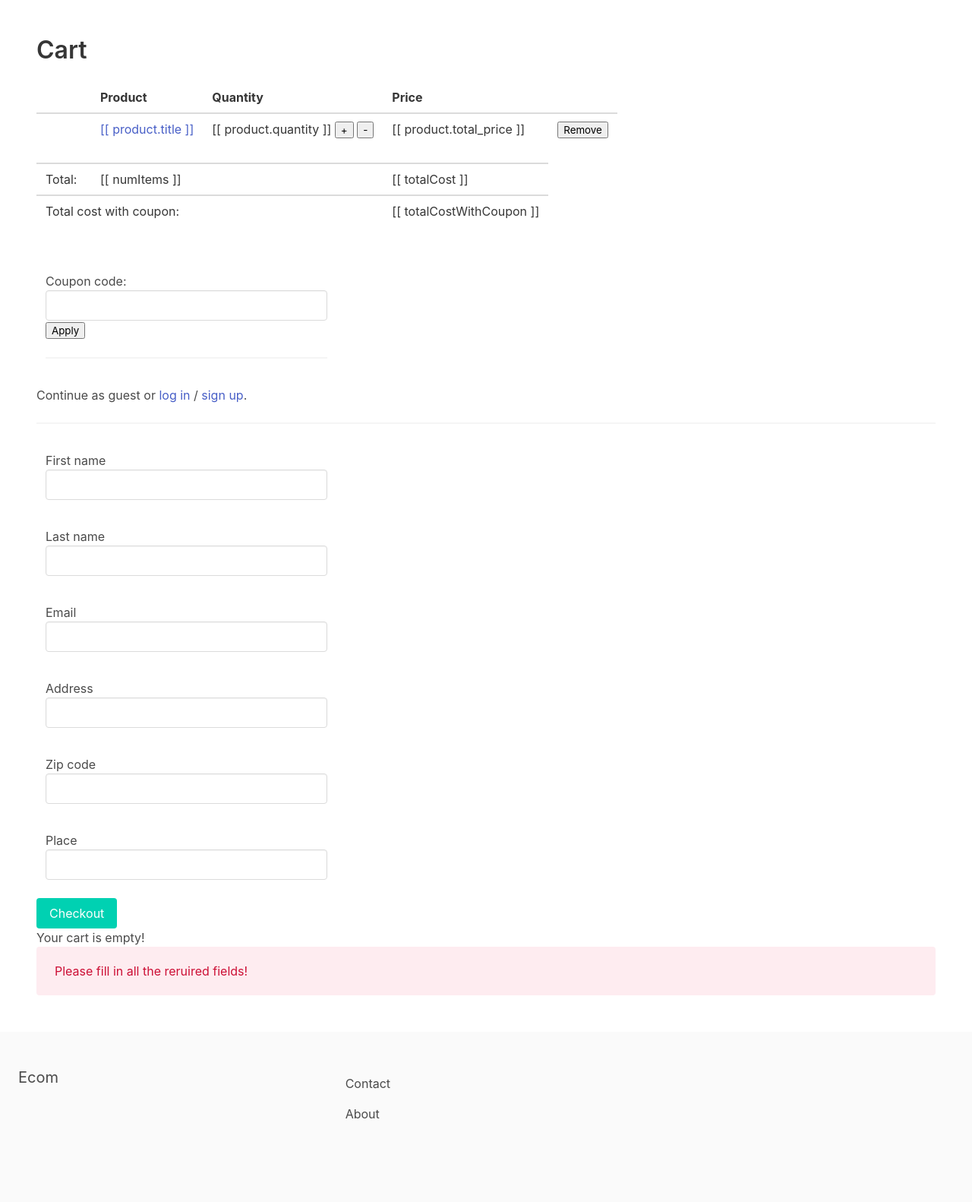
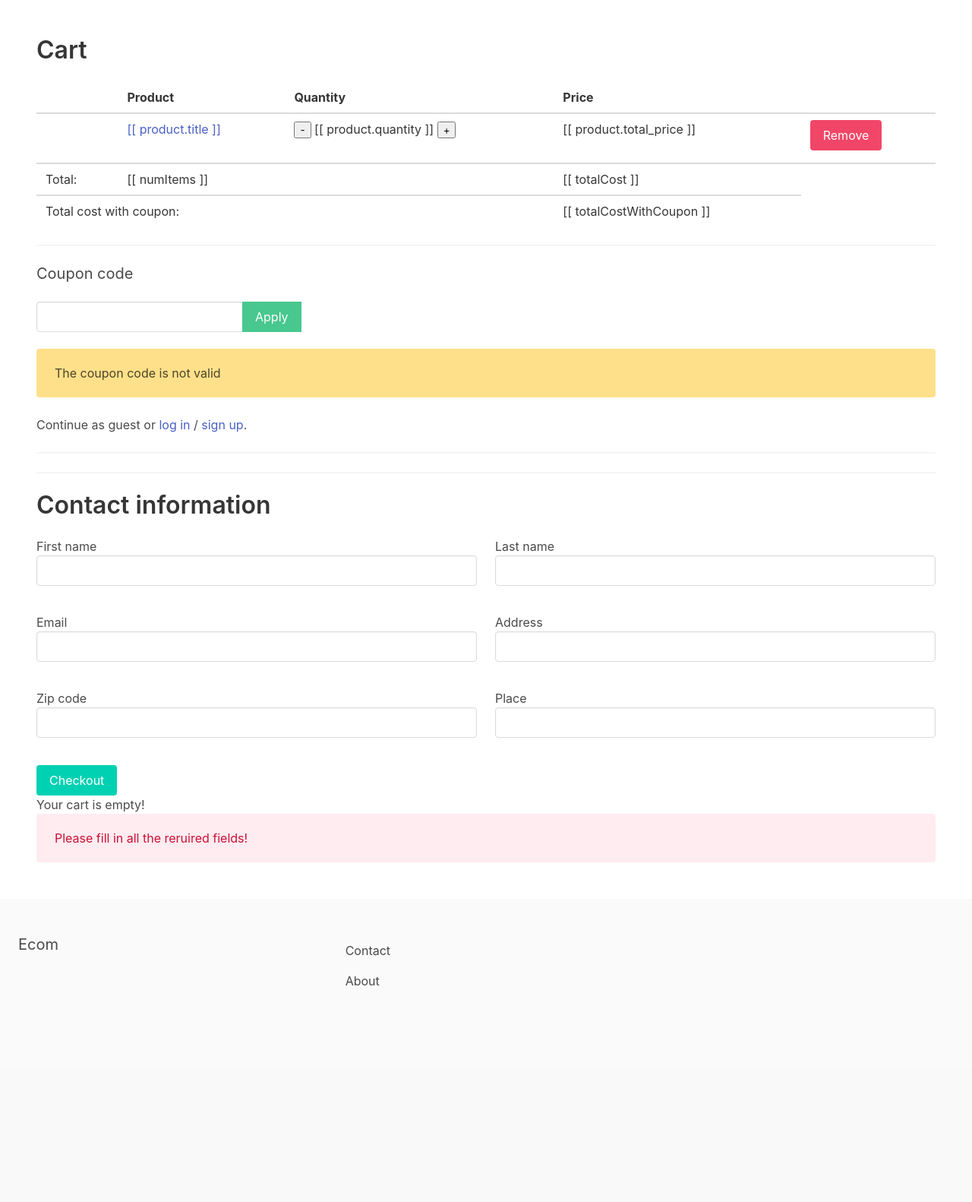
Before and after one commit to manos-mark/django-vue-ecom, a Django app: template ecom/apps/cart/templates/cart.html in a window 1280 px wide. Shown: the part 56-1638 px from the top of the page at 76% size. After the commit the page ends 1353 px from the top, so only its background shows below. Run offline with Django 3.2, Linux system fonts and the light colour scheme; the template is opened without the code that fills it, so the values that code supplies are empty; some libraries are stand-ins or nearby versions.

Commit message:
Pretify the cart

```diff
--- a/ecom/apps/cart/templates/cart.html
+++ b/ecom/apps/cart/templates/cart.html
@@ -8,7 +8,7 @@
 
         <div v-if="products.length > 0">
             <div class="table">
-                <table class="table">
+                <table class="table is-fullwidth is-striped">
                     <thead>
                         <th></th>
                         <th>Product</th>
@@ -22,12 +22,13 @@
                                 <figure class="image is-48x48"><img :src="product.thumbnail"></figure>
                             </td>
                             <td><a :href="product.url">[[ product.title ]]</a></td>
-                            <td>[[ product.quantity ]]
+                            <td>
+                                <button @click="decrementQuantity(product.id, product.quantity, product.price)">-</button>
+                                [[ product.quantity ]]
                                 <button @click="incrementQuantity(product.id, product.quantity, product.price)">+</button>
-                                <button @click="decrementQuantity(product.id, product.quantity, product.price)">-</button>
                             </td>
                             <td>[[ product.total_price ]]</td>
-                            <td><button @click="removeFromCart(product.id)">Remove</button></td>
+                            <td><button @click="removeFromCart(product.id)" class="button is-danger">Remove</button></td>
                         </tr>
                     </tbody>
 
@@ -37,6 +38,7 @@
                             <td>[[ numItems ]]</td>
                             <td></td>
                             <td>[[ totalCost ]]</td>
+                            <td></td>
                         </tr>
                         <tr v-if="coupon_value">
                             <td colspan=3>Total cost with coupon: </td>
@@ -46,12 +48,21 @@
                 </table>
             </div>
 
-            <div class=" column is-4">
-                <input type="hidden" class="input" type="text" v-model="coupon_value"><br>
-                Coupon code:<br>
-                <input class="input" type="text" v-model="coupon_code"><br>
-                <button @click="applyCoupon()">Apply</button>
             <hr>
+            <h2 class="subtitle">Coupon code</h2>
+            <input type="hidden" class="input" type="text" v-model="coupon_value">
+
+            <div class="field has-addons">
+                <div class="control">
+                    <input class="input" type="text" v-model="coupon_code">
+                </div>
+                <div class="control">
+                    <button @click="applyCoupon()" class="button is-success">Apply</button>
+                </div>
+                <hr>
+            </div>
+            <div class="notification is-warning" v-if="showCouponCodeError">
+                <p>The coupon code is not valid</p>
             </div>
 
             {% if not request.user.is_authenticated %}
@@ -62,41 +73,49 @@
                 <hr>
             {% endif %}
 
+            <hr>
             <form v-on:submit.prevent>
-                <div class="field column is-4">
+                <h2 class="title">Contact information</h2>
+                <div class="columns">
+                    <div class="field column is-6">
+                        <label>First name</label>
                         <div class="control">
-                        <label>First name</label>
                             <input type="text" name="first_name" v-model="first_name" class="input" v-bind:class="{ 'is-danger' : errors.includes('first_name') }">
                         </div>
                     </div>
-                <div class="field column is-4">
+                    <div class="field column is-6">
+                        <label>Last name</label>
                         <div class="control">
-                        <label>Last name</label>
                             <input type="text" name="last_name" v-model="last_name" class="input" v-bind:class="{ 'is-danger' : errors.includes('last_name') }">
                         </div>
                     </div>
-                <div class="field column is-4">
+                </div>
+                <div class="columns">
+                    <div class="field column is-6">
+                        <label>Email</label>
                         <div class="control">
-                        <label>Email</label>
                             <input type="text" name="email" v-model="email" class="input" v-bind:class="{ 'is-danger' : errors.includes('email') }">
                         </div>
                     </div>
-                <div class="field column is-4">
+                    <div class="field column is-6">
+                        <label>Address</label>
                         <div class="control">
-                        <label>Address</label>
                             <input type="text" name="address" v-model="address" class="input" v-bind:class="{ 'is-danger' : errors.includes('address') }">
                         </div>
                     </div>
-                <div class="field column is-4">
+                </div>
+                <div class="columns">
+                    <div class="field column is-6">
+                        <label>Zip code</label>
                         <div class="control">
-                        <label>Zip code</label>
                             <input type="text" name="zipcode" v-model="zipcode" class="input" v-bind:class="{ 'is-danger' : errors.includes('zipcode') }">
                         </div>
                     </div>
-                <div class="field column is-4">
+                    <div class="field column is-6">
+                        <label>Place</label>
                         <div class="control">
-                        <label>Place</label>
                             <input type="text" name="place" v-model="place" class="input" v-bind:class="{ 'is-danger' : errors.includes('place') }">
+                        </div>
                     </div>
                 </div>
                 <div class="field">
@@ -130,6 +149,7 @@
                 products: [{{ productsstring|safe }}],
                 coupon_value: 0,
                 coupon_code: '',
+                showCouponCodeError: false,
             }
         },
         computed: {
@@ -156,10 +176,14 @@
                         console.log(data)
                         if (data.amount) {
                             this.coupon_value = parseInt(data.amount)
+                            this.showCouponCodeError = False
                         } else {
                             this.coupon_value = 0
+                            this.showCouponCodeError = True
                         }
                     })
+                } else {
+                    this.showCouponCodeError = True
                 }
             },
             buy() {
```
Also changed, not shown: ecom/db.sqlite3. Lines whose indentation alone changed are shown as unchanged.
